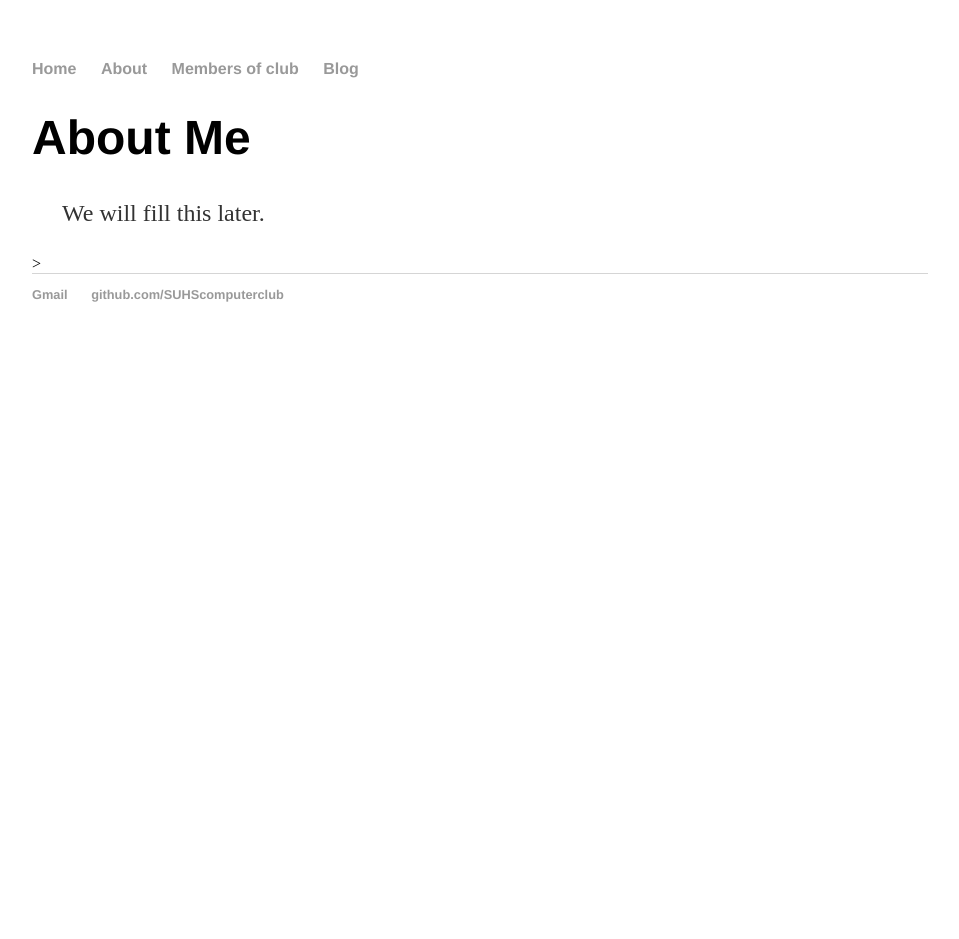
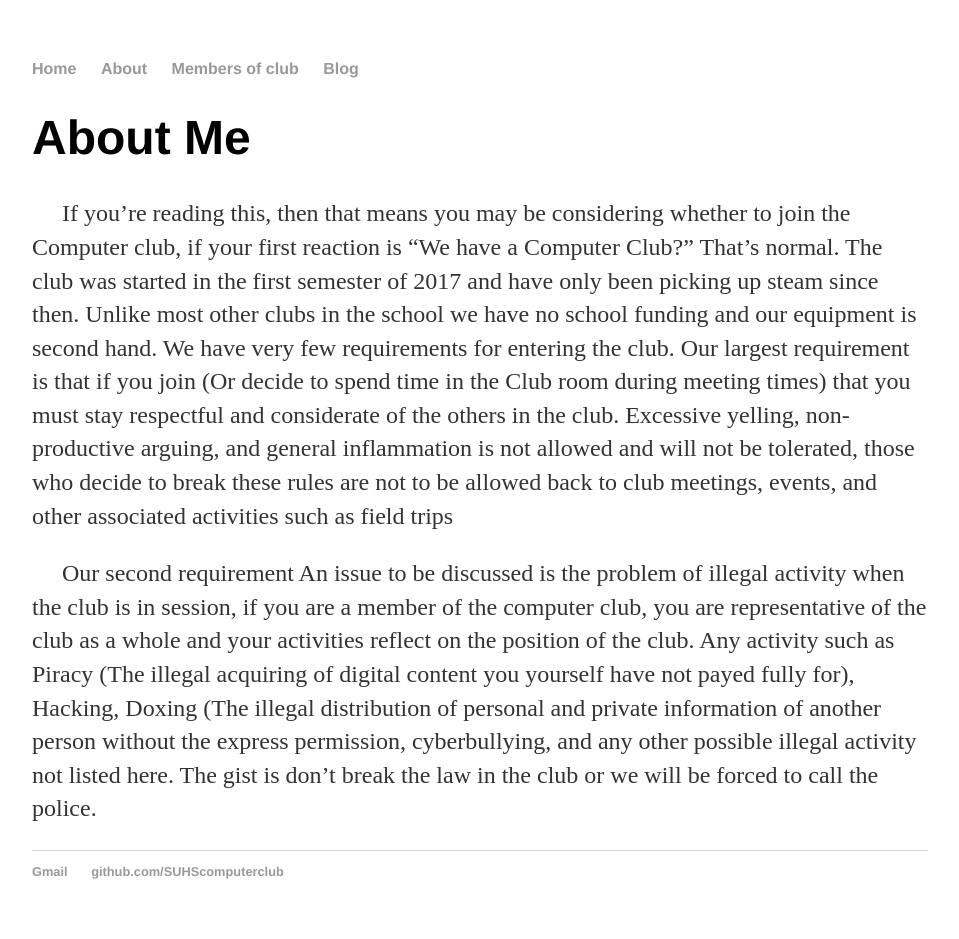
Before and after one commit to SUHScomputerclub/SUHScomputerclub.github.io, a Jekyll site: the page built from about/index.html, in a window 1280 px wide. Shown: the whole page, without its empty margins (160-1119 px from the left). Built offline with Jekyll 4.4.1, drawn with Linux system fonts in a browser that asks for light colours; before the commit the page ends 900 px from its top, so only the background shows below that.

Commit message:
added about us

```diff
--- a/about/index.html
+++ b/about/index.html
@@ -4,4 +4,7 @@ title: About Me
 ---
 	<h1>{{ page.title }}</h1>
 
-	<p>We will fill this later.</p>>
+	<p>If you’re reading this, then that means you may be considering whether to join the Computer club, if your first reaction is “We have a Computer Club?” That’s normal. The club was started in the first semester of 2017 and have only been picking up steam since then. Unlike most other clubs in the school we have no school funding and our equipment is second hand. We have very few requirements for entering the club. Our largest requirement is that if you join (Or decide to spend time in the Club room during meeting times) that you must stay respectful and considerate of the others in the club. Excessive yelling, non-productive arguing, and general inflammation is not allowed and will not be tolerated, those who decide to break these rules are not to be allowed back to club meetings, events, and other associated activities such as field trips</p>
+
+	<p>Our second requirement
+	An issue to be discussed is the problem of illegal activity when the club is in session, if you are a member of the computer club, you are representative of the club as a whole and your activities reflect on the position of the club. Any activity such as Piracy (The illegal acquiring of digital content you yourself have not payed fully for), Hacking, Doxing (The illegal distribution of personal and private information of another person without the express permission, cyberbullying, and any other possible illegal activity not listed here. The gist is don’t break the law in the club or we will be forced to call the police.</p>
```
